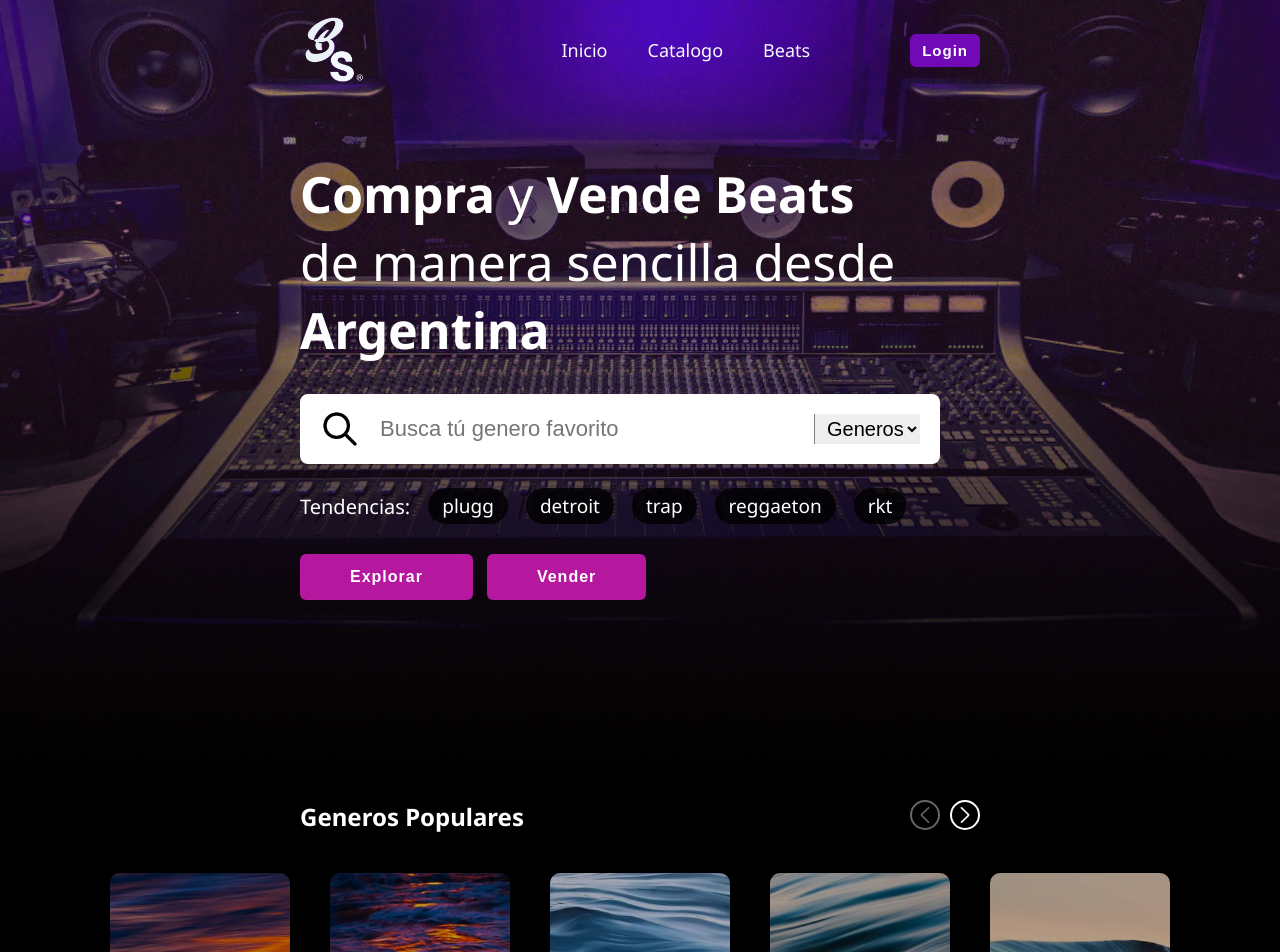
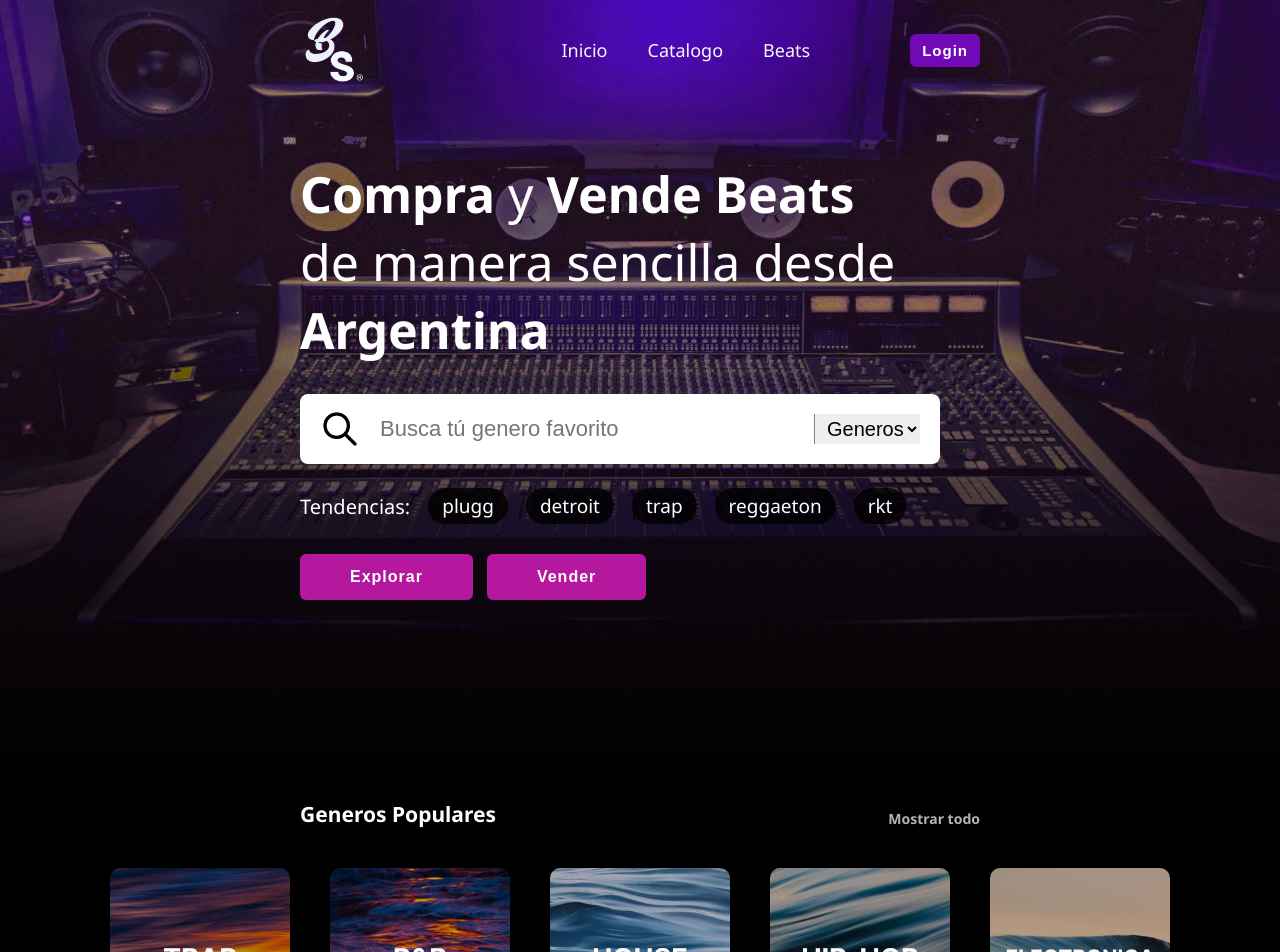
Before and after one commit to LeoPaez/beatstore, a React (Vite) app: page / in a window 1280 px wide. Shown: the top 952 px of the page. Built offline with nearby package versions, Linux system fonts and the light colour scheme.

Commit message:
Cambio estilo contenedor de categoria

```diff
--- a/src/components/Catalogue/CategorySlider/CategorySlider.jsx
+++ b/src/components/Catalogue/CategorySlider/CategorySlider.jsx
@@ -1,6 +1,4 @@
 import styled from "styled-components"
-import ArrowLeftIcon from "/assets/img/arrow-left-icon.png"
-import ArrowRightIcon from "/assets/img/arrow-right-icon.png"
 
 const CategoryContainer = styled.div`
   display: flex;
@@ -11,33 +9,22 @@ const CategoryContainer = styled.div`
   position: relative;
   gap: 40px;
 `
+
 const CategoryInfo = styled.div`
   width: 100%;
   display: flex;
   justify-content: space-between;
-`
-const CategoryNavigation = styled.div`
-  display: flex;
-  gap: 10px;
-`
-const CategoryButton = styled.button`
-  display: flex;
-  justify-content: center;
-  align-items: center;
-  width: 30px;
-  height: 30px;
-  background-color: transparent;
-  border: 2px solid #FFF;
-  border-radius: 50%;
-  padding: 10px;
-  cursor: pointer;
-  &:first-of-type {
-    opacity: 0.4;
+  align-items: end;
+  h2 {
+    font-size: 21px;
   }
-  img {
-    width: 16px;
+  a {
+    font-weight: bold;
+    opacity: 0.7;
+    font-size: 14px;
   }
 `
+
 const CategoryCards = styled.div`
   display: flex;
   justify-content: center;
@@ -51,14 +38,7 @@ export const CategorySlider = ({ children, title }) => {
       <CategoryContainer>
         <CategoryInfo>
           <h2>{title}</h2>
-          <CategoryNavigation>
-            <CategoryButton>
-              <img src={ArrowLeftIcon} alt="icono flecha izquierda" />
-            </CategoryButton>
-            <CategoryButton>
-              <img src={ArrowRightIcon} alt="icono flecha derecha" />
-            </CategoryButton>
-          </CategoryNavigation>
+          <a href="#">Mostrar todo</a>
         </CategoryInfo>
         <CategoryCards>
           {children}
```
